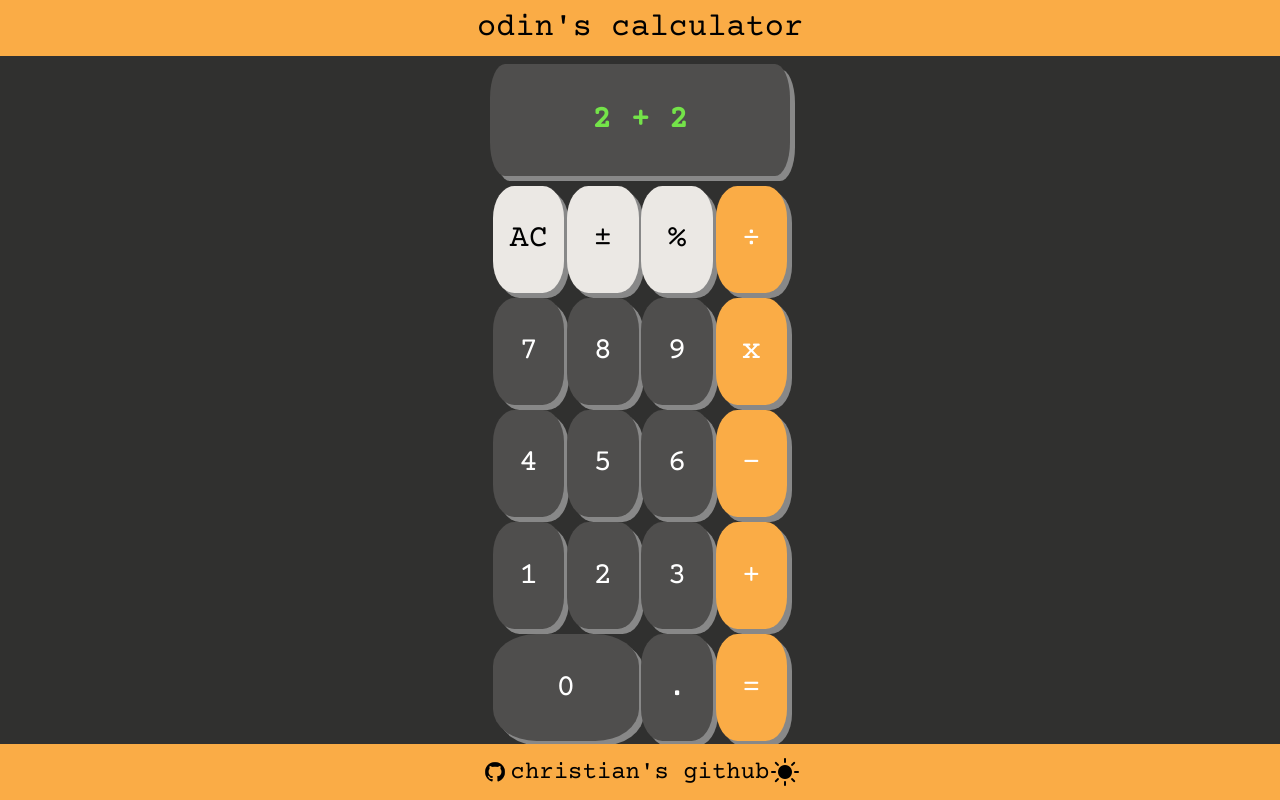
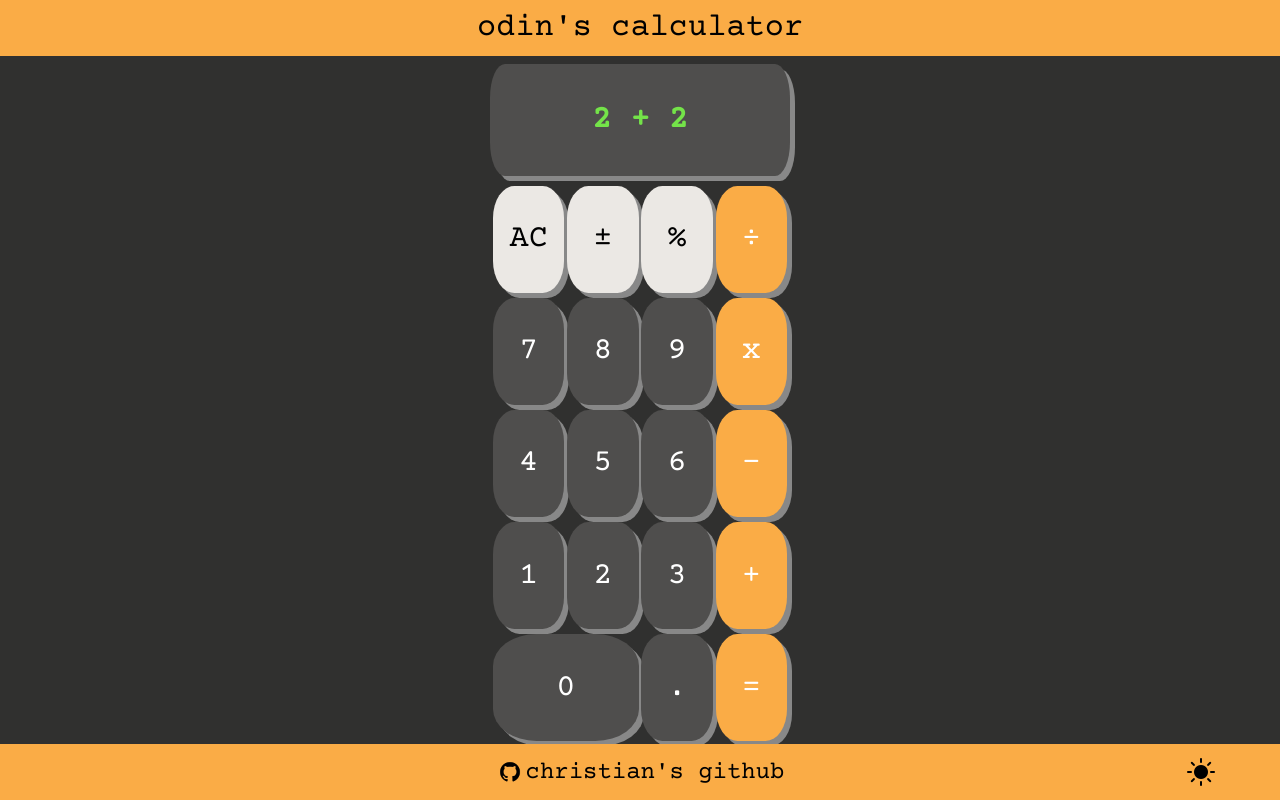
Before and after one commit to cgmccarron/odin-calculator, a plain HTML site: page idex.html in a window 1280 px wide. Drawn offline with nearby package versions, Linux system fonts and the light colour scheme.

Commit message:
changed some styling for darkthem icon

```diff
--- a/index.js
+++ b/index.js
@@ -1,7 +1,10 @@
 const icon = document.getElementById("icon");
 const content = document.querySelector(".content");
+
 icon.addEventListener("click", () => {
+  //This is the toggle between light and dark themes
   content.classList.toggle("darkTheme");
+  //This switches the icon of sun to moon and visa versa
   if (content.classList.contains("darkTheme")) {
     icon.src = "./images/moon-icon.png";
   } else {
--- a/styles.css
+++ b/styles.css
@@ -33,6 +33,7 @@ header,
 footer {
   display: flex;
   align-items: center;
+  position: relative;
   justify-content: center;
   font-size: 2rem;
   background-color: var(--orange);
@@ -116,3 +117,9 @@ img {
   background-color: var(--lighter);
   color: var(--darkText);
 }
+
+#icon {
+  position: absolute;
+  right: 5%;
+  cursor: pointer;
+}
```
